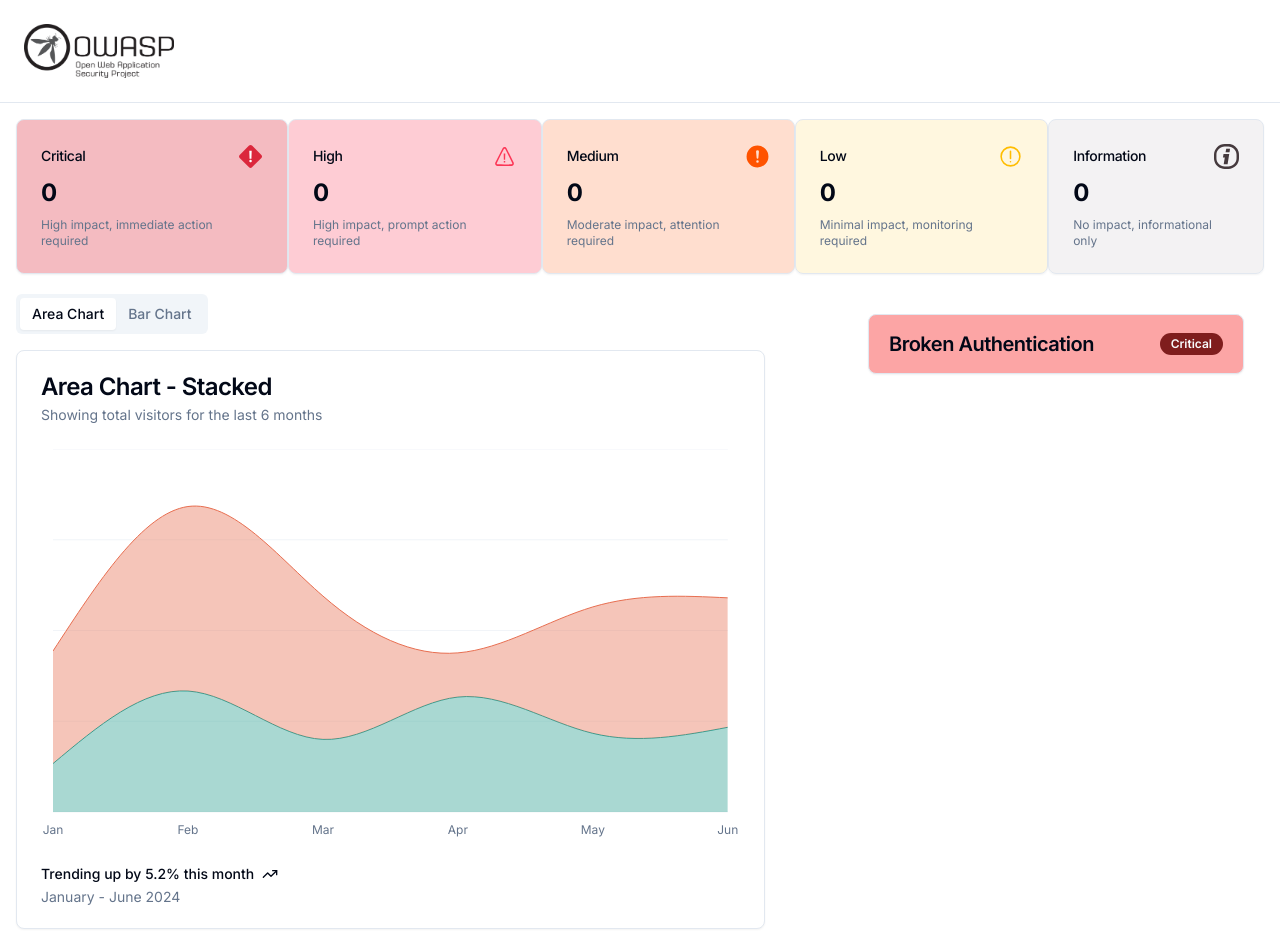
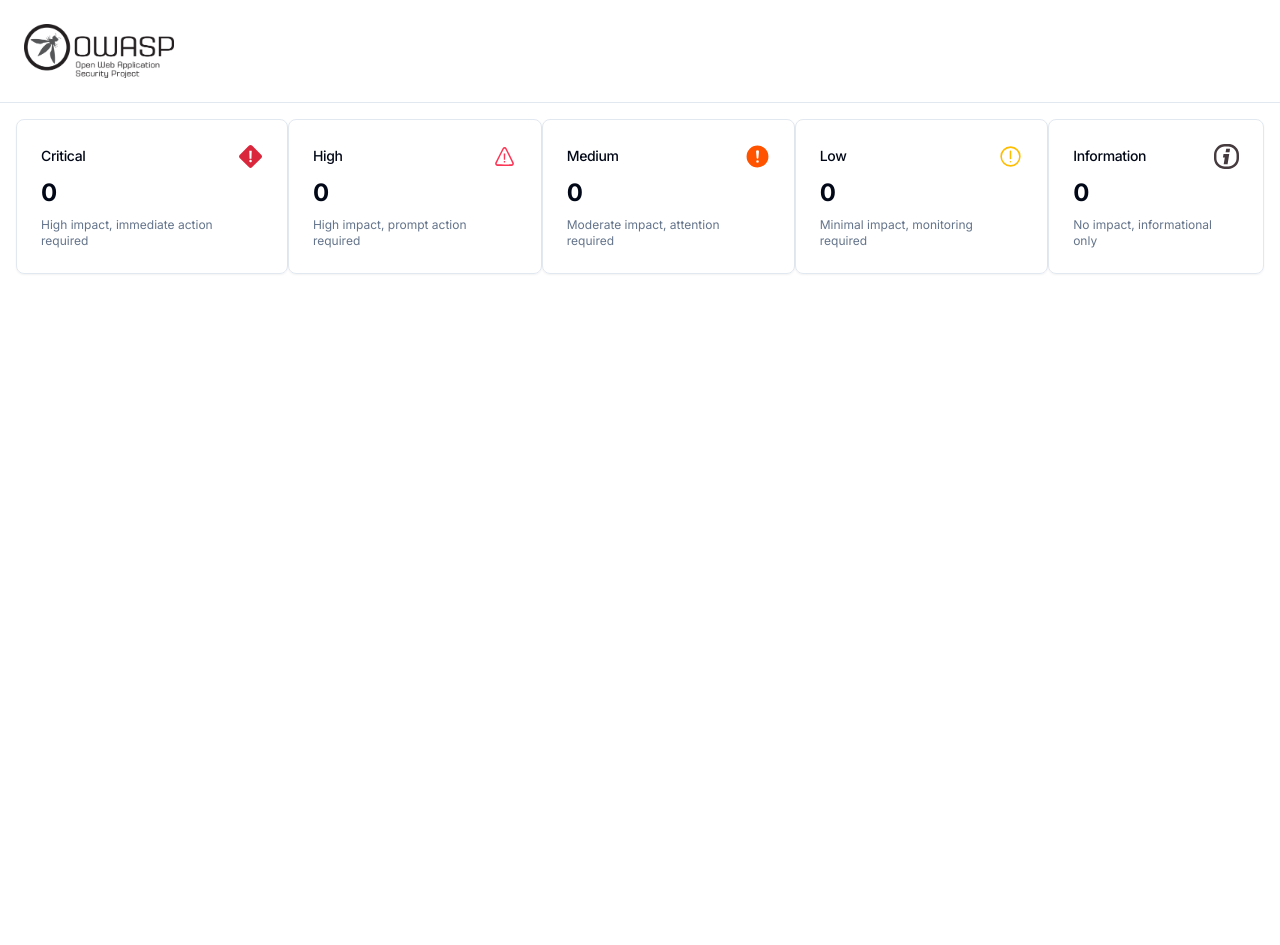
Before and after one commit to Sammie4068/Owasp10-visualiser, a Next.js app: page /visual in a window 1280 px wide. After the commit the page ends 800 px from the top, so only its background shows below. Built offline with nearby package versions, Linux system fonts and the light colour scheme.

Commit message:
i did alot

```diff
--- a/src/app/globals.css
+++ b/src/app/globals.css
@@ -29,6 +29,16 @@
     --chart-3: 197 37% 24%;
     --chart-4: 43 74% 66%;
     --chart-5: 27 87% 67%;
+    --critical: 353 71% 51%;
+    --critical-background: 351 100% 86%;
+    --high: 350 97% 60%;
+    --high-background: 347 100% 89%;
+    --medium: 20 100% 50%;
+    --medium-background: 20 100% 90%;
+    --low: 44 100% 50%;
+    --low-background: 48 100% 93%;
+    --information: 344 9% 25%;
+    --information-background: 0 0% 95%;
   }
 
   .dark {
--- a/src/app/layout.tsx
+++ b/src/app/layout.tsx
@@ -2,7 +2,6 @@ import type { Metadata } from "next";
 import { Inter } from "next/font/google";
 import "./globals.css";
 import Header from "../components/Header";
-import Head from "next/head";
 
 const inter = Inter({ subsets: ["latin"] });
 
@@ -18,9 +17,6 @@ export default function RootLayout({
 }>) {
   return (
     <html lang="en">
-      <Head>
-        <link rel="icon" href="./favicon.ico" />
-      </Head>
       <body className={inter.className}>
         <Header />
         {children}
--- a/src/app/page.tsx
+++ b/src/app/page.tsx
@@ -16,7 +16,7 @@ export default function Home() {
             Visualize your Codebase
           </div>
           <div className="text-lg text-gray-600 text-center max-w-xl">
-            Upload your code to receive an in-depth, visual analysis of the
+            Upload your MVP based code to receive an in-depth, visual analysis of the
             OWASP Top 10 vulnerabilities, along with tailored mitigation
             strategies.
           </div>
--- a/src/app/visual/page.tsx
+++ b/src/app/visual/page.tsx
@@ -12,7 +12,7 @@ export default function VisualizationPage() {
         <SeverityCard />
       </section>
       <section className="w-full flex justify-between">
-          <Tabs defaultValue="areachart" className="space-y-4 w-3/5 h-full">
+        {/* <Tabs defaultValue="areachart" className="space-y-4 w-1/2 h-full">
           <TabsList>
             <TabsTrigger value="areachart">Area Chart</TabsTrigger>
             <TabsTrigger value="barchart">Bar Chart</TabsTrigger>
@@ -23,11 +23,9 @@ export default function VisualizationPage() {
           <TabsContent value="barchart">
             <OwaspBarChart />
           </TabsContent>
-          </Tabs>
+        </Tabs> */}
         <RiskCard />
       </section>
-
-      {/* <section>Chart</section> */}
     </main>
   );
 }
--- a/src/components/Logo.tsx
+++ b/src/components/Logo.tsx
@@ -14,5 +14,5 @@ export default function Logo() {
         />
       </Link>
     </>
- )
-};
+  );
+}
--- a/src/components/RiskCard.tsx
+++ b/src/components/RiskCard.tsx
@@ -1,14 +1,45 @@
+"use client";
+
 import { Badge } from "@/components/ui/badge";
+import { useEffect, useState } from "react";
 
 export default function RiskCard() {
+  const [analysis, setAnalyzedData] = useState<string | null>(null);
+
+  useEffect(() => {
+    if (typeof window !== "undefined") {
+      const data = localStorage.getItem("analysis");
+      setAnalyzedData(data);
+    }
+  }, []);
+
+  const analyzedData = analysis ? JSON.parse(analysis) : [];
+
+  const sortedAnalysisData = analyzedData.sort(
+    (a: any, b: any) => b.severityScore - a.severityScore
+  );
+
+  const renderedCards = sortedAnalysisData.map((item: any) => {
+    const backgroundColor =
+      `bg-${item.severityLevel.toLowerCase()}-background` ||
+      "bg-default-background";
+
+    return (
+      <div
+        key={item.name}
+        className={`${backgroundColor} h-[60px] p-5 rounded-lg border text-card-foreground shadow-sm flex items-center justify-between cursor-pointer transform transition-transform duration-300 hover:shadow-sm hover:shadow-gray-400`}
+      >
+        <p className="text-xl font-semibold leading-none tracking-tight">
+          {item.name}
+        </p>
+        <Badge>{item.severityLevel}</Badge>
+      </div>
+    );
+  });
+
   return (
-    <div className="w-full md:w-1/3 p-5">
-      <div className=" h-[60px] p-5 rounded-lg border text-card-foreground shadow-sm flex items-center justify-between cursor-pointer transform transition-transform duration-400 hover:scale-105 bg-red-300">
-        <p className="text-xl font-semibold leading-none tracking-tight">
-          Broken Authentication
-        </p>
-        <Badge className="bg-red-900">Critical</Badge>
-      </div>
+    <div className="w-full md:w-1/2 p-5 flex flex-col gap-2">
+      {renderedCards}
     </div>
   );
 }
--- a/src/components/SeverityCard.tsx
+++ b/src/components/SeverityCard.tsx
@@ -8,14 +8,30 @@ import {
   CardHeader,
   CardTitle,
 } from "@/components/ui/card";
-import { severityScale } from "@/data/owasp-ten";
+import { levels } from "@/data/owasp-ten";
 
 import Image from "next/image";
+import { useEffect, useState } from "react";
 
 export default function SeverityCard() {
-  const renderedScale = severityScale().map((item) => {
+  const [counts, setcounts] = useState<string | null>(null);
+  useEffect(() => {
+    if (typeof window !== "undefined") {
+      const value = localStorage.getItem("severityCount");
+      setcounts(value);
+    }
+  }, []);
+
+  const parsedCounts = counts ? JSON.parse(counts) : [];
+
+  const scaleData = levels.map((item) => ({
+    ...item,
+    count: parsedCounts[item.title.toLowerCase()],
+  }));
+
+  const renderedScale = scaleData.map((item) => {
     return (
-      <Card key={item.title} style={{ backgroundColor: `${item.color}` }}>
+      <Card key={item.title} className={`bg-${item.title}-background`}>
         <CardHeader className="flex flex-row items-center justify-between space-y-0 pb-2">
           <CardTitle className="text-sm font-medium capitalize">
             {item.title}
@@ -30,7 +46,7 @@ export default function SeverityCard() {
         </CardHeader>
         <CardContent className="flex flex-col gap-2">
           <div className="text-2xl font-bold">
-            {item.count ? item.count : 0 }
+            {item.count ? item.count : 0}
           </div>
           <p className="text-xs text-muted-foreground">{item.description}</p>
         </CardContent>
--- a/src/data/analysis.ts
+++ b/src/data/analysis.ts
@@ -1,4 +1,4 @@
-type Vulnerability = {
+export type Vulnerability = {
   name: string;
   severityScore: number;
   severityLevel: string;
--- a/src/data/owasp-ten.ts
+++ b/src/data/owasp-ten.ts
@@ -81,8 +81,8 @@ interface ScaleProps {
   count?: number;
 }
 
-export function severityScale(): ScaleProps[] {
-  const levels = [
+// export function severityScale(): ScaleProps[] {
+export const levels = [
   {
     title: "critical",
     color: "#DB273C50",
@@ -114,14 +114,3 @@ export function severityScale(): ScaleProps[] {
     description: "No impact, informational only",
   },
 ];
-
-  const counts = localStorage.getItem("severityCount");
-
-  if (!counts) {
-    return levels;
-  }
-  return levels.map((item) => ({
-    ...item,
-    count: JSON.parse(counts)[item.title.toLowerCase()] || 0,
-  }));
-}
--- a/tailwind.config.ts
+++ b/tailwind.config.ts
@@ -1,4 +1,4 @@
-import type { Config } from "tailwindcss"
+import type { Config } from "tailwindcss";
 
 const config = {
   darkMode: ["class"],
@@ -52,11 +52,26 @@ const config = {
           DEFAULT: "hsl(var(--card))",
           foreground: "hsl(var(--card-foreground))",
         },
-        critical: "#DB273C10",
-        high: "#FC365610",
-        medium: "#FF530010",
-        low: "#FFBD0010",
-        info: "#453A3D10",
+        critcal: {
+          DEFAULT: "hsl(var(--critical))",
+          background: "hsl(var(--critical-background))",
+        },
+        high: {
+          DEFAULT: "hsl(var(--high))",
+          background: "hsl(var(--high-background))",
+        },
+        medium: {
+          DEFAULT: "hsl(var(--medium))",
+          background: "hsl(var(--medium-background))",
+        },
+        low: {
+          DEFAULT: "hsl(var(--low))",
+          background: "hsl(var(--low-background))",
+        },
+        information: {
+          DEFAULT: "hsl(var(--information))",
+          background: "hsl(var(--information-background))",
+        },
       },
       borderRadius: {
         lg: "var(--radius)",
@@ -82,4 +97,4 @@ const config = {
   plugins: [require("tailwindcss-animate")],
 } satisfies Config;
 
-export default config
+export default config;
```
Also changed, not shown: 1 other file (tests, documents, lock files or other folders). Lines whose indentation alone changed are shown as unchanged.
